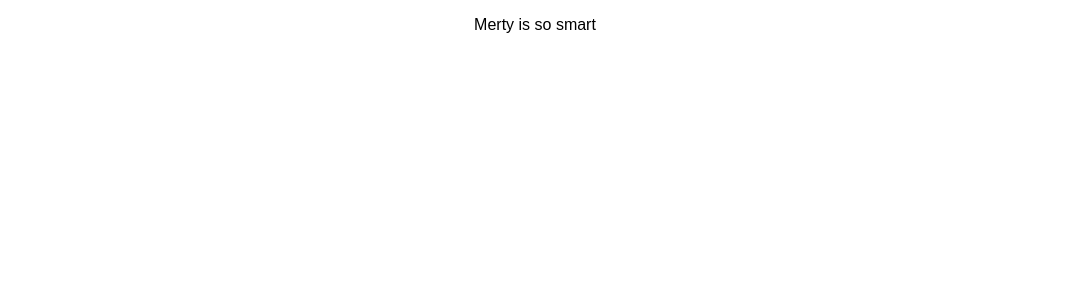
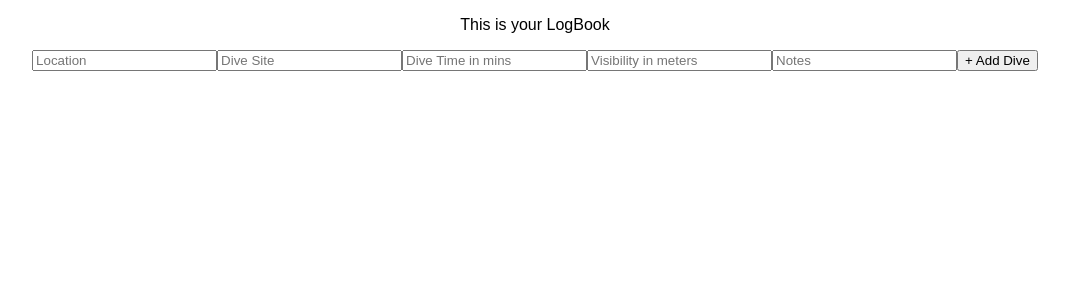
Before and after one commit to mertymcgraw/Dive-Log-React-App, a React (Create React App) app in the folder client/: page / in a window 1280 px wide. Shown: the top 300 px of the page, without its empty margins (105-1174 px from the left). Built offline with nearby package versions, Linux system fonts and the light colour scheme.

Commit message:
Add AddDiveEntry componenet

```diff
--- /dev/null
+++ b/client/src/components/AddDiveEntry.js
@@ -0,0 +1,19 @@
+import React, { Component } from 'react';
+
+
+class AddDiveEntry extends Component {
+  render() {
+    return (
+      <form className="add-entry">
+        <input ref={(input) => this.location = input} type="text" placeholder="Location"/>
+        <input ref={(input) => this.dive_site = input} type="text" placeholder="Dive Site"/>
+        <input ref={(input) => this.time = input} type="number" placeholder="Dive Time in mins"/>
+        <input red={(input) => this.visibility = input} type="number" placeholder="Visibility in meters"/>
+        <input red={(input) => this.notes = input} type="text-field" placeholder="Notes"/>
+        <button type="submit"> + Add Dive </button>
+      </form>
+    );
+  }
+}
+
+export default AddDiveEntry;
--- a/client/src/components/App.js
+++ b/client/src/components/App.js
@@ -1,12 +1,16 @@
 import React, { Component } from 'react';
 
 import '../styles/App.css';
+
+import DiveLog from './DiveLog'
+import AddDiveEntry from './AddDiveEntry'
 
 class App extends Component {
   render() {
     return (
       <div className="App">
-        <p>Merty is so smart</p>
+        < DiveLog />
+        < AddDiveEntry />
       </div>
     );
   }
--- /dev/null
+++ b/client/src/components/DiveLog.js
@@ -0,0 +1,15 @@
+import React, { Component } from 'react';
+
+import '../styles/App.css';
+
+class DiveLog extends Component {
+  render() {
+    return (
+      <div className="App">
+        <p>This is your LogBook</p>
+      </div>
+    );
+  }
+}
+
+export default DiveLog;
```
Also changed, not shown: client/src/components/DiveEntry.js (added, +15 -0 lines).
